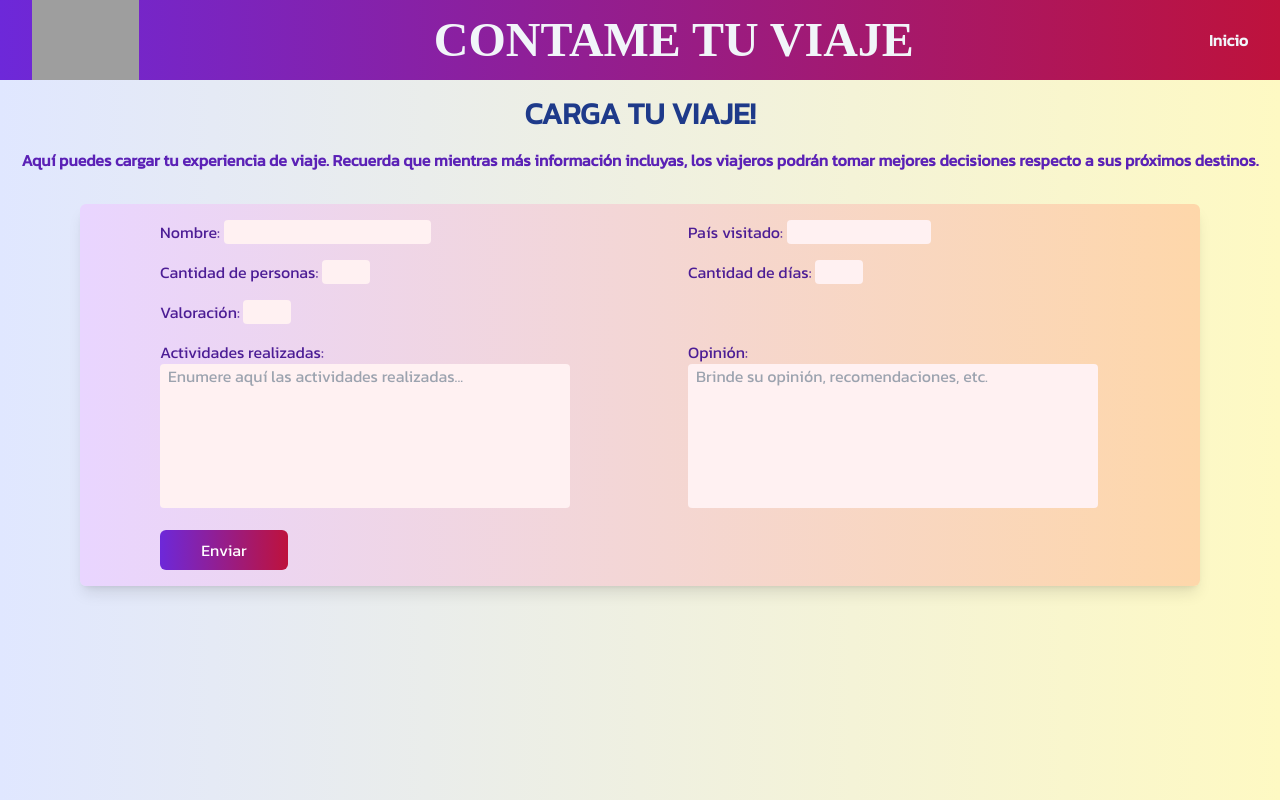
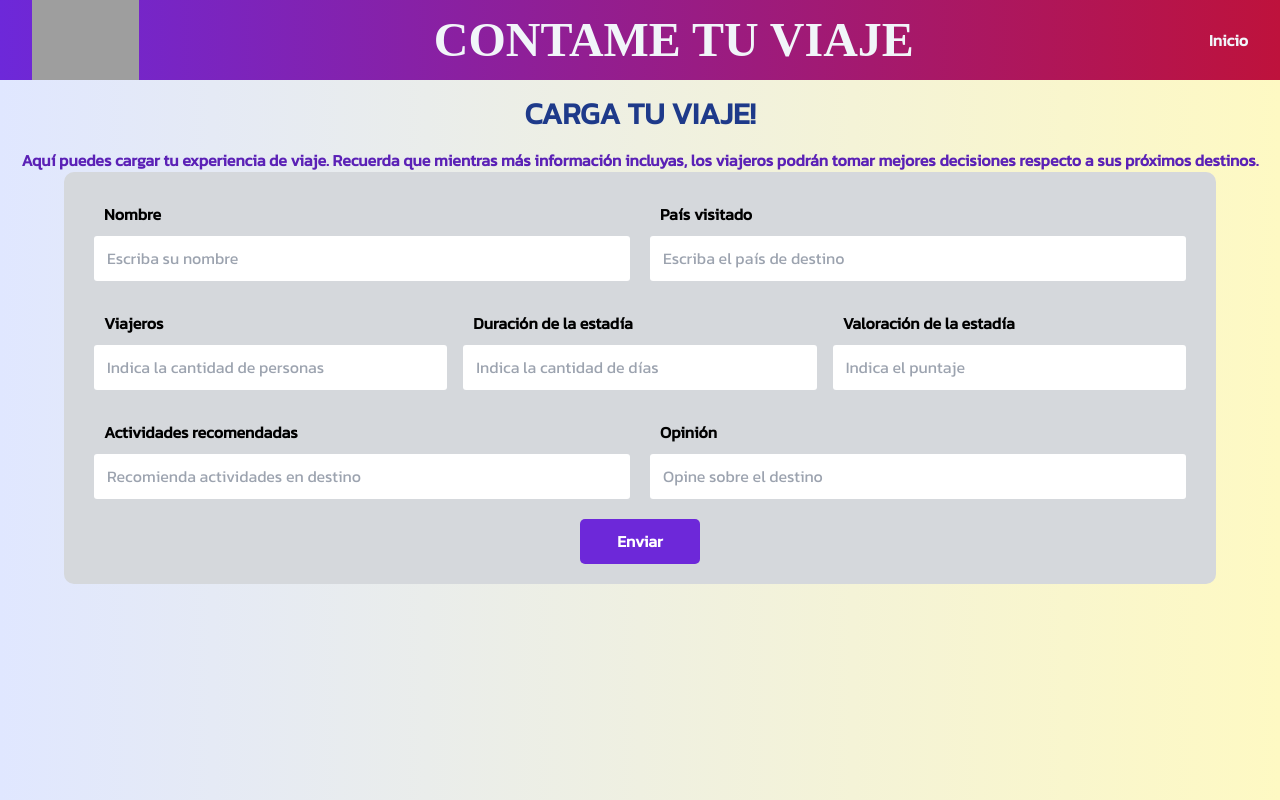
Before and after one commit to marley3000/contame_tu_viaje, a React (Create React App) app: page /UploadTravel in a window 1280 px wide. Built offline with nearby package versions, Linux system fonts and the light colour scheme; grey boxes are pictures that could not be loaded; the HTML template or start-up script is replaced by a standard one; a web font is replaced by a local one; what tw-elements would draw is missing.

Commit message:
Creación form para carga de datos

```diff
--- a/src/App.js
+++ b/src/App.js
@@ -1,4 +1,4 @@
-import Rutas from './pages/Rutas'
+import Rutas from './Pages/Rutas'
 
 
 function App() {
--- /dev/null
+++ b/src/Components/FormUpload.js
@@ -0,0 +1,155 @@
+import React, { useState } from 'react';
+import { Formulario, ContenedorBotonCentrado, Boton, MensajeExito, MensajeError } from '../Elements/Form';
+import { FontAwesomeIcon } from '@fortawesome/react-fontawesome';
+import { faExclamationTriangle } from '@fortawesome/free-solid-svg-icons';
+import ComponentInput from './Input';
+
+const FormUpload = ({handleSubmit}) => {
+
+    const [name, setName] = useState({campo: '', valido: null});
+    const [destination, setDestination] = useState({campo: '', valido: null});
+    const [number_travelers, setNumberTravelers] = useState({campo: '', valido: null});
+    const [duration_days, setDurationDays] = useState({campo: '', valido: null});
+    const [valoration, setValoration] = useState({campo: '', valido: null});
+    const [activities, setActivities] = useState({campo: '', valido: null});
+    const [opinion, setOpinion] = useState({campo: '', valido: null});
+    const [formValido, setFormValido] = useState(null)
+
+    const expresiones = {
+        name: /^[a-zA-ZÀ-ÿ]{3,20}$/,
+        destination: /^[a-zA-ZÀ-ÿ\s]{4,25}$/,
+        number_travelers: /^\d{1,2}$/,
+        duration_days: /^\d{1,3}$/,
+        valoration: /^\d{1}$/,
+        activities: /^\w.{3,500}$/,
+        opinion: /^\w.{3,500}$/
+    }
+
+    const formValues = {
+        name: name.campo,
+        destination: destination.campo,
+        number_travelers: number_travelers.campo,
+        duration_days: duration_days.campo,
+        valoration: valoration.campo,
+        activities: activities.campo,
+        opinion: opinion.campo
+    }
+
+    const onSubmit = (e) => {
+        e.preventDefault();
+
+        if(name.valido === 'true' &&
+            destination.valido === 'true' &&
+            number_travelers.valido === 'true' &&
+            duration_days.valido === 'true' &&
+            valoration.valido === 'true' &&
+            activities.valido === 'true' &&
+            opinion.valido === 'true'
+        ) {
+            setFormValido(true);
+            handleSubmit({...formValues})
+            setName({campo: '', valido: null});
+            setDestination({campo: '', valido: null});
+            setNumberTravelers({campo: '', valido: null});
+            setDurationDays({campo: '', valido: null});
+            setValoration({campo: '', valido: null});
+            setActivities({campo: '', valido: null});
+            setOpinion({campo: '', valido: null});
+
+
+        } else {
+            setFormValido(false);
+        }
+    }
+
+    return (
+        <Formulario onSubmit={onSubmit}>
+            <ComponentInput
+                estado={name}
+                cambiarEstado={setName}
+                tipo="text"
+                label="Nombre"
+                placeholder="Escriba su nombre"
+                name="name"
+                leyendaError="El nombre debe contener entre 3 y 20 letras, sin dejar espacios."
+                expresionRegular={expresiones.name}
+            />
+            <ComponentInput
+                estado={destination}
+                cambiarEstado={setDestination}
+                tipo="text"
+                label="País visitado"
+                placeholder="Escriba el país de destino"
+                name="destination"
+                leyendaError="El país debe contener entre 4 y 25 dígitos (solo letras y espacios)."
+                expresionRegular={expresiones.destination}
+            />
+            <div className="md:col-span-2 md:columns-3">
+                <ComponentInput
+                    estado={number_travelers}
+                    cambiarEstado={setNumberTravelers}
+                    tipo="number"
+                    label="Viajeros"
+                    placeholder="Indica la cantidad de personas"
+                    name="number_travelers"
+                    leyendaError="Solo se permiten números enteros."
+                    expresionRegular={expresiones.number_travelers}
+                />
+                <ComponentInput
+                    estado={duration_days}
+                    cambiarEstado={setDurationDays}
+                    tipo="number"
+                    label="Duración de la estadía"
+                    placeholder="Indica la cantidad de días"
+                    name="duration_days"
+                    leyendaError="Solo se permiten números enteros."
+                    expresionRegular={expresiones.duration_days}
+                />
+                <ComponentInput
+                    estado={valoration}
+                    cambiarEstado={setValoration}
+                    tipo="number"
+                    label="Valoración de la estadía"
+                    placeholder="Indica el puntaje"
+                    name="valoration"
+                    leyendaError="Solo puntaje del 0 (peor valoración) al 9 (mejor valoración)."
+                    expresionRegular={expresiones.valoration}
+                />
+            </div>
+            <ComponentInput
+                estado={activities}
+                cambiarEstado={setActivities}
+                tipo="text"
+                label="Actividades recomendadas"
+                placeholder="Recomienda actividades en destino"
+                name="activities"
+                leyendaError="Este campo debe contener entre 3 y 500 caracteres."
+                expresionRegular={expresiones.activities}
+            />
+            <ComponentInput
+                estado={opinion}
+                cambiarEstado={setOpinion}
+                tipo="text"
+                label="Opinión"
+                placeholder="Opine sobre el destino"
+                name="opinion"
+                leyendaError="Este campo debe contener entre 3 y 500 caracteres."
+                expresionRegular={expresiones.opinion}
+            />
+
+            {formValido === false && <MensajeError>
+                <p>
+                    <FontAwesomeIcon icon={faExclamationTriangle}/>
+                    <b>Error:</b> Por favor rellena el formulario correctamente.
+                </p>
+            </MensajeError>}
+            <ContenedorBotonCentrado>
+                <Boton type="submit">Enviar</Boton>
+                {formValido === true && <MensajeExito>Viaje cargado exitosamente!</MensajeExito>}
+            </ContenedorBotonCentrado>
+        </Formulario>
+    )
+}
+
+
+export default FormUpload
--- /dev/null
+++ b/src/Components/Input.js
@@ -0,0 +1,44 @@
+import React from 'react';
+import { Label, Input, GrupoInput, LeyendaError, IconoValidacion } from '../Elements/Form';
+import { faCheckCircle, faTimesCircle } from '@fortawesome/free-solid-svg-icons';
+
+const ComponentInput = ({estado, cambiarEstado, label, placeholder, tipo, name, leyendaError, expresionRegular}) => {
+    const onChange = (e) => {
+        cambiarEstado({...estado, campo: e.target.value});
+    }
+
+    const validacion = () => {
+        if(expresionRegular) {
+            if(expresionRegular.test(estado.campo)){
+                cambiarEstado({...estado, valido: 'true'});
+            } else {
+                cambiarEstado({...estado, valido: 'false'});
+            }
+        }
+    }
+
+    return (
+    <div>
+        <Label htmlFor={name} valido={estado.valido}>{label}</Label>
+        <GrupoInput>
+             <Input
+                type={tipo}
+                placeholder={placeholder}
+                id={name}
+                value={estado.campo}
+                onChange={onChange}
+                onKeyUp={validacion}
+                onBlur={validacion}
+                valido={estado.valido}
+             />
+            <IconoValidacion
+                icon={estado.valido === 'true' ? faCheckCircle : faTimesCircle}
+                valido={estado.valido}
+            />
+        </GrupoInput>
+        <LeyendaError valido={estado.valido}>{leyendaError}</LeyendaError>
+    </div>
+  )
+}
+
+export default ComponentInput;
--- a/src/pages/Rutas.js
+++ b/src/pages/Rutas.js
@@ -4,6 +4,7 @@ import FindCountry from "./FindCountry"
 import Home from "./Home"
 import Navbar from "./Navbar"
 import UploadTravel from "./UploadTravel"
+
 
 
 const Rutas = () => {
--- a/src/pages/UploadTravel.js
+++ b/src/pages/UploadTravel.js
@@ -1,20 +1,16 @@
+import FormUpload from "../Components/FormUpload";
+import { saveDestination } from "../Services/Services";
+
+const handleSubmit = (data) => {
+  saveDestination(data)
+}
 
 const uploadTravel = () => {
   return (
     <div>
       <h2 className="m-4 text-3xl font-bold text-center text-blue-900 font-kanit">CARGA TU VIAJE!</h2>
       <h5 className="font-bold text-center font-kanit text-violet-800">Aquí puedes cargar tu experiencia de viaje. Recuerda que mientras más información incluyas, los viajeros podrán tomar mejores decisiones respecto a sus próximos destinos.</h5>
-      <form method="post" action="http://localhost:8080/api/crear" className="grid gap-4 py-4 pl-4 mx-4 mt-8 rounded-md shadow-lg lg:grid-cols-2 sm:mx-10 lg:mx-20 font-kanit sm:pl-8 lg:pl-20 bg-gradient-to-r from-purple-200 to-orange-200">
-        <label for="name" className="text-violet-900">Nombre: <input type="text" className="pl-2 rounded bg-rose-50 text-violet-500" id="name" name="name"/></label>
-        <label for="destination" className="text-violet-900">País visitado: <input type="text" className="pl-2 rounded text-violet-500 w-36 bg-rose-50" id="destination" name="destination"/></label>
-        <label for="number_travelers" className="text-violet-900">Cantidad de personas: <input type="number" className="w-12 pl-2 rounded text-violet-500 bg-rose-50" id="number_travelers" name="number_travelers"/></label>
-        <label for="duration_days" className="text-violet-900">Cantidad de días: <input type="number" className="w-12 pl-2 rounded text-violet-500 bg-rose-50" id="duration_days" name="duration_days"/></label>
-        <label for="valoration" className="text-violet-900">Valoración: <input type="number" className="w-12 pl-2 rounded text-violet-500 bg-rose-50" id="valoration" name="valoration"/></label>
-        <br/>
-        <label for="activities" className="text-violet-900">Actividades realizadas: <br/><textarea placeholder="Enumere aquí las actividades realizadas..." id="activities" name="activities" className="w-2/3 pl-2 rounded resize-none h-36 sm:w-4/5 text-violet-500 bg-rose-50"></textarea></label>
-        <label for="opinion" className="text-violet-900">Opinión: <br/><textarea id="opinion" placeholder="Brinde su opinión, recomendaciones, etc." name="opinion" className="w-2/3 pl-2 rounded resize-none h-36 sm:w-4/5 text-violet-500 bg-rose-50"></textarea></label>
-        <button type="submit" className="w-1/4 py-2 font-medium text-white rounded-md hover:-translate-y-1 hover:translate-x-1 hover:shadow-md hover:shadow-black bg-gradient-to-r from-violet-700 to-rose-700 border-1">Enviar</button>
-      </form>
+      <FormUpload handleSubmit={handleSubmit} />
     </div>
   )
 }
```
